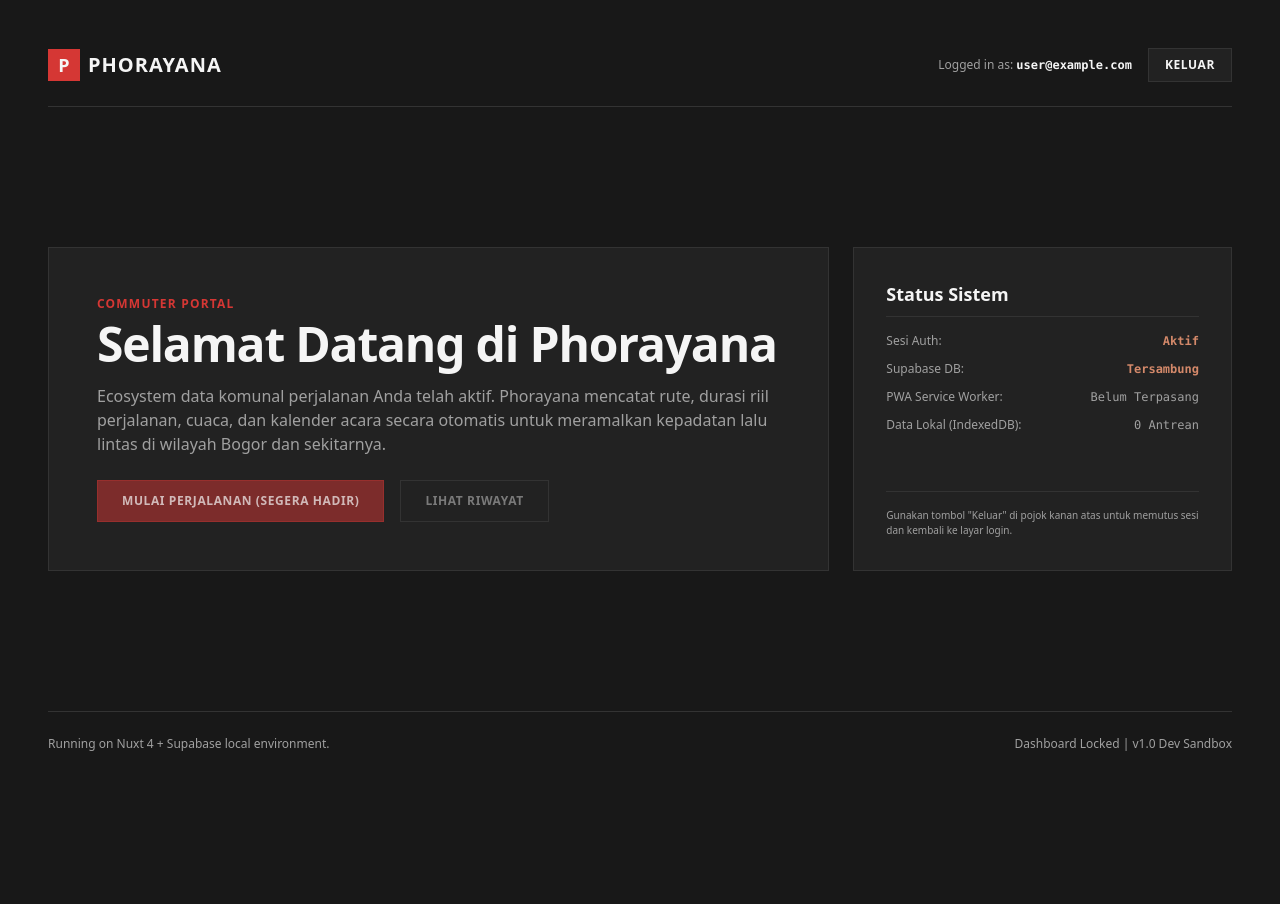
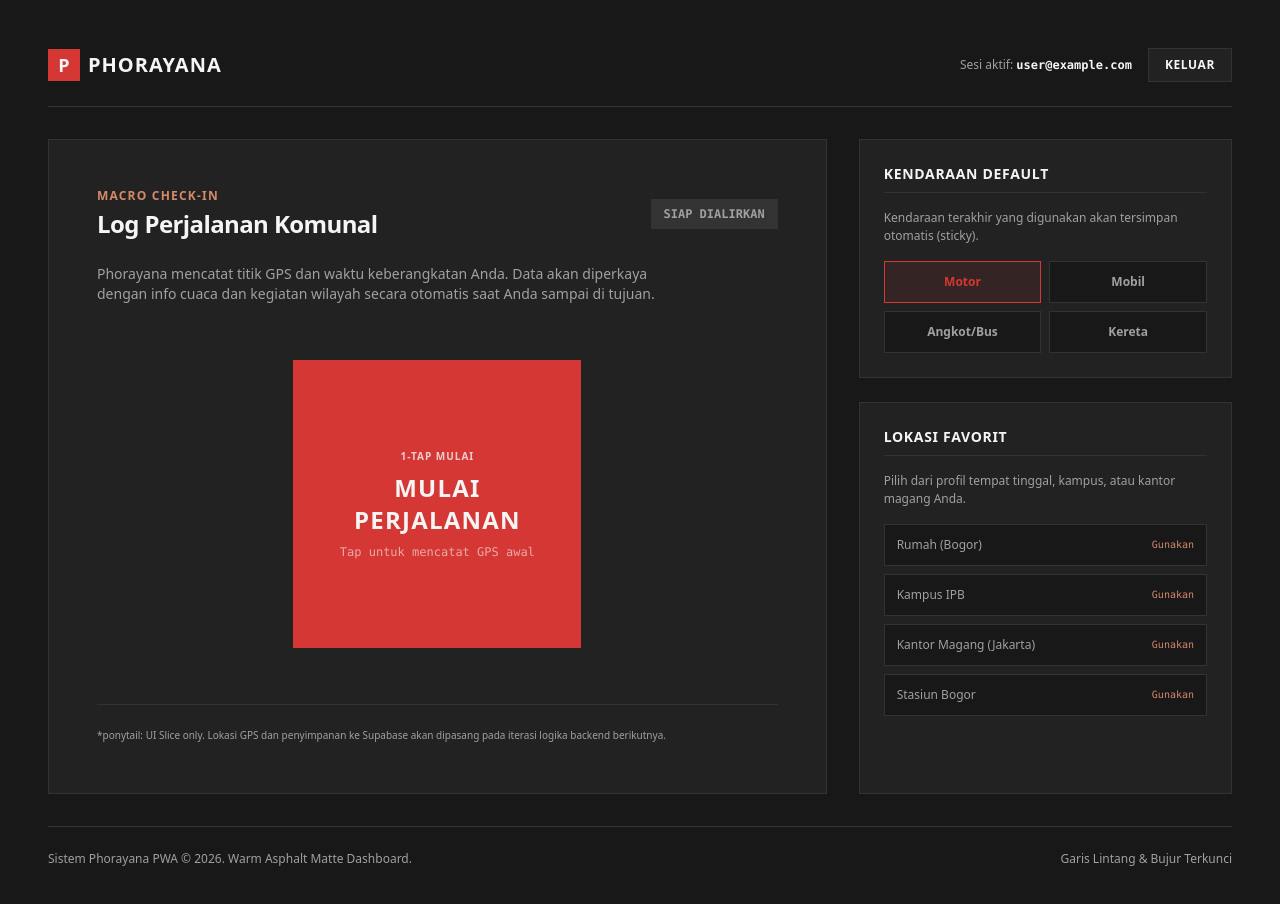
Before and after one commit to FatihKawakib04/phorayana, a Nuxt app: page / in a window 1280 px wide. Shown: the top 904 px of the page. Before the commit the page ends 800 px from the top, so only its background shows below. Built offline with nearby package versions, Linux system fonts and the light colour scheme; no server answers; sample sign-in values are in the browser's storage.

Commit message:
feat: implement reactive 1-Tap Check-In macro button UI

```diff
--- a/app/pages/index.vue
+++ b/app/pages/index.vue
@@ -1,6 +1,6 @@
 <template>
   <div class="min-h-screen bg-phorayana-base text-phorayana-text-primary p-6 md:p-12 flex flex-col justify-between">
-    <!-- Header -->
+    <!-- Top Navigation Bar -->
     <header class="flex justify-between items-center border-b border-phorayana-border pb-6">
       <div class="flex items-center gap-2">
         <div class="w-8 h-8 bg-phorayana-primary flex items-center justify-center font-bold text-lg text-phorayana-text-primary rounded-none">
@@ -11,95 +11,159 @@
 
       <div class="flex items-center gap-4">
         <span class="hidden md:inline text-xs text-phorayana-text-secondary">
-          Logged in as: <strong class="text-phorayana-text-primary font-mono">{{ user?.email }}</strong>
+          Sesi aktif: <strong class="text-phorayana-text-primary font-mono">{{ user?.email }}</strong>
         </span>
         <button
           @click="handleLogout"
           :disabled="isLoggingOut"
           class="bg-phorayana-surface hover:bg-phorayana-primary border border-phorayana-border hover:border-phorayana-primary text-phorayana-text-primary text-xs font-bold py-2 px-4 transition-all duration-200 uppercase tracking-wider rounded-none disabled:opacity-50"
         >
-          {{ isLoggingOut ? 'Logging Out...' : 'Keluar' }}
+          {{ isLoggingOut ? 'Keluar...' : 'Keluar' }}
         </button>
       </div>
     </header>
 
-    <!-- Main Content Grid -->
-    <main class="my-auto py-12">
-      <div class="max-w-screen-2xl mx-auto grid grid-cols-1 md:grid-cols-3 gap-6">
-        <!-- Dashboard Welcome Hero -->
-        <div class="md:col-span-2 bg-phorayana-surface border border-phorayana-border p-8 md:p-12 flex flex-col justify-center rounded-none">
-          <span class="text-xs text-phorayana-primary uppercase font-bold tracking-widest mb-2">
-            Commuter Portal
-          </span>
-          <h2 class="text-3xl md:text-5xl font-extrabold tracking-tight mb-4">
-            Selamat Datang di Phorayana
-          </h2>
-          <p class="text-phorayana-text-secondary text-sm md:text-base leading-relaxed max-w-2xl mb-6">
-            Ecosystem data komunal perjalanan Anda telah aktif. Phorayana mencatat rute, durasi riil perjalanan, cuaca, dan kalender acara secara otomatis untuk meramalkan kepadatan lalu lintas di wilayah Bogor dan sekitarnya.
-          </p>
-          <div class="flex flex-wrap gap-4">
-            <!-- Disabled Placeholder CTA buttons to represent future flows -->
+    <!-- Main Content Area -->
+    <main class="my-auto py-8">
+      <div class="max-w-screen-2xl mx-auto grid grid-cols-1 lg:grid-cols-3 gap-8">
+
+        <!-- Left Panel: 1-Tap Check-In Widget (Takes 2 Columns on Desktop) -->
+        <div class="lg:col-span-2 bg-phorayana-surface border border-phorayana-border p-8 md:p-12 flex flex-col justify-between min-h-[450px] rounded-none">
+          <div>
+            <div class="flex items-center justify-between mb-6">
+              <div>
+                <span class="text-xs text-phorayana-accent uppercase font-bold tracking-widest block mb-1">
+                  Macro Check-In
+                </span>
+                <h2 class="text-2xl font-bold tracking-tight">
+                  Log Perjalanan Komunal
+                </h2>
+              </div>
+
+              <!-- Active Trip Status Pill -->
+              <div
+                v-if="isTracking"
+                class="flex items-center gap-2 bg-phorayana-accent/10 border border-phorayana-accent text-phorayana-accent px-3 py-1.5 text-xs font-mono font-semibold"
+              >
+                <span class="relative flex h-2 w-2">
+                  <span class="animate-ping absolute inline-flex h-full w-full rounded-full bg-phorayana-accent opacity-75"></span>
+                  <span class="relative inline-flex rounded-full h-2 w-2 bg-phorayana-accent"></span>
+                </span>
+                TRIP BERJALAN: {{ formatTime(elapsedTime) }}
+              </div>
+              <div
+                v-else
+                class="bg-phorayana-border text-phorayana-text-secondary px-3 py-1.5 text-xs font-mono font-semibold border border-phorayana-border"
+              >
+                SIAP DIALIRKAN
+              </div>
+            </div>
+
+            <p class="text-phorayana-text-secondary text-xs md:text-sm max-w-xl leading-relaxed mb-8">
+              Phorayana mencatat titik GPS dan waktu keberangkatan Anda. Data akan diperkaya dengan info cuaca dan kegiatan wilayah secara otomatis saat Anda sampai di tujuan.
+            </p>
+          </div>
+
+          <!-- Central Viewport: The Macro Button -->
+          <div class="flex flex-col items-center justify-center my-auto py-6">
             <button
-              disabled
-              class="bg-phorayana-primary/50 text-phorayana-text-primary/70 border border-phorayana-primary/30 text-xs font-bold py-3 px-6 uppercase tracking-wider cursor-not-allowed rounded-none"
+              @click="toggleTracking"
+              :class="[
+                'w-64 h-64 md:w-72 md:h-72 flex flex-col items-center justify-center border-4 border-phorayana-border text-center transition-all duration-300 rounded-none focus:outline-none select-none',
+                isTracking
+                  ? 'bg-phorayana-accent hover:bg-[#be7b5f] text-phorayana-base border-phorayana-accent'
+                  : 'bg-phorayana-primary hover:bg-[#b02f2d] text-phorayana-text-primary border-phorayana-primary'
+              ]"
             >
-              Mulai Perjalanan (Segera Hadir)
+              <span class="text-[10px] uppercase tracking-widest font-extrabold opacity-80 mb-2">
+                {{ isTracking ? 'Sedang Berjalan' : '1-Tap Mulai' }}
+              </span>
+              <span class="text-xl md:text-2xl font-black uppercase tracking-wider px-4">
+                {{ isTracking ? 'AKHIRI PERJALANAN' : 'MULAI PERJALANAN' }}
+              </span>
+              <span v-if="isTracking" class="text-2xl font-mono mt-3 font-bold">
+                {{ formatTime(elapsedTime) }}
+              </span>
+              <span v-else class="text-xs opacity-60 mt-2 font-mono">
+                Tap untuk mencatat GPS awal
+              </span>
             </button>
-            <button
-              disabled
-              class="bg-phorayana-surface text-phorayana-text-secondary/70 border border-phorayana-border text-xs font-bold py-3 px-6 uppercase tracking-wider cursor-not-allowed rounded-none"
-            >
-              Lihat Riwayat
-            </button>
+          </div>
+
+          <!-- Quick Guidelines Notice -->
+          <div class="mt-8 pt-4 border-t border-phorayana-border text-center lg:text-left">
+            <span class="text-[10px] text-phorayana-text-secondary leading-normal">
+              *ponytail: UI Slice only. Lokasi GPS dan penyimpanan ke Supabase akan dipasang pada iterasi logika backend berikutnya.
+            </span>
           </div>
         </div>
 
-        <!-- Sidebar Info -->
-        <div class="bg-phorayana-surface border border-phorayana-border p-8 flex flex-col justify-between rounded-none">
-          <div>
-            <h3 class="text-lg font-bold mb-4 border-b border-phorayana-border pb-2">
-              Status Sistem
+        <!-- Right Panel: Side Controls (Sticky Vehicle & Saved Places) (Takes 1 Column) -->
+        <div class="flex flex-col gap-6">
+
+          <!-- Sticky Vehicle Selection -->
+          <div class="bg-phorayana-surface border border-phorayana-border p-6 rounded-none">
+            <h3 class="text-sm font-bold uppercase tracking-wider text-phorayana-text-primary border-b border-phorayana-border pb-2 mb-4">
+              Kendaraan Default
             </h3>
-            <ul class="space-y-3 text-xs">
-              <li class="flex justify-between">
-                <span class="text-phorayana-text-secondary">Sesi Auth:</span>
-                <span class="font-mono text-phorayana-accent font-semibold">Aktif</span>
-              </li>
-              <li class="flex justify-between">
-                <span class="text-phorayana-text-secondary">Supabase DB:</span>
-                <span class="font-mono text-phorayana-accent font-semibold">Tersambung</span>
-              </li>
-              <li class="flex justify-between">
-                <span class="text-phorayana-text-secondary">PWA Service Worker:</span>
-                <span class="font-mono text-phorayana-text-secondary">Belum Terpasang</span>
-              </li>
-              <li class="flex justify-between">
-                <span class="text-phorayana-text-secondary">Data Lokal (IndexedDB):</span>
-                <span class="font-mono text-phorayana-text-secondary">0 Antrean</span>
-              </li>
-            </ul>
+            <p class="text-xs text-phorayana-text-secondary mb-4 leading-normal">
+              Kendaraan terakhir yang digunakan akan tersimpan otomatis (sticky).
+            </p>
+            <div class="grid grid-cols-2 gap-2 text-xs">
+              <button
+                v-for="vehicle in ['Motor', 'Mobil', 'Angkot/Bus', 'Kereta']"
+                :key="vehicle"
+                :class="[
+                  'p-3 text-center border font-bold transition-colors select-none rounded-none',
+                  vehicle === 'Motor'
+                    ? 'border-phorayana-primary bg-phorayana-primary/10 text-phorayana-primary'
+                    : 'border-phorayana-border bg-phorayana-base text-phorayana-text-secondary hover:text-phorayana-text-primary'
+                ]"
+              >
+                {{ vehicle }}
+              </button>
+            </div>
           </div>
-          <div class="mt-8 pt-4 border-t border-phorayana-border text-[10px] text-phorayana-text-secondary">
-            Gunakan tombol "Keluar" di pojok kanan atas untuk memutus sesi dan kembali ke layar login.
+
+          <!-- Saved Places Selection -->
+          <div class="bg-phorayana-surface border border-phorayana-border p-6 rounded-none flex-grow">
+            <h3 class="text-sm font-bold uppercase tracking-wider text-phorayana-text-primary border-b border-phorayana-border pb-2 mb-4">
+              Lokasi Favorit
+            </h3>
+            <p class="text-xs text-phorayana-text-secondary mb-4 leading-normal">
+              Pilih dari profil tempat tinggal, kampus, atau kantor magang Anda.
+            </p>
+            <div class="space-y-2">
+              <div
+                v-for="place in ['Rumah (Bogor)', 'Kampus IPB', 'Kantor Magang (Jakarta)', 'Stasiun Bogor']"
+                :key="place"
+                class="flex items-center justify-between p-3 bg-phorayana-base border border-phorayana-border text-xs text-phorayana-text-secondary hover:text-phorayana-text-primary cursor-pointer transition-colors"
+              >
+                <span>{{ place }}</span>
+                <span class="text-[10px] font-mono text-phorayana-accent">Gunakan</span>
+              </div>
+            </div>
           </div>
+
         </div>
+
       </div>
     </main>
 
     <!-- Footer -->
     <footer class="border-t border-phorayana-border pt-6 flex flex-col md:flex-row justify-between items-center gap-4 text-xs text-phorayana-text-secondary">
       <div>
-        Running on Nuxt 4 + Supabase local environment.
+        Sistem Phorayana PWA &copy; 2026. Warm Asphalt Matte Dashboard.
       </div>
       <div>
-        Dashboard Locked | v1.0 Dev Sandbox
+        Garis Lintang & Bujur Terkunci
       </div>
     </footer>
   </div>
 </template>
 
 <script setup>
-import { ref, watchEffect } from 'vue'
+import { ref, watchEffect, onUnmounted } from 'vue'
 
 const supabase = useSupabaseClient()
 const user = useSupabaseUser()
@@ -113,9 +177,37 @@ watchEffect(() => {
   }
 })
 
+const isTracking = ref(false)
+const elapsedTime = ref(0)
+let timerInterval = null
+
+const toggleTracking = () => {
+  isTracking.value = !isTracking.value
+  if (isTracking.value) {
+    elapsedTime.value = 0
+    timerInterval = setInterval(() => {
+      elapsedTime.value++
+    }, 1000)
+  } else {
+    if (timerInterval) clearInterval(timerInterval)
+  }
+}
+
+const formatTime = (seconds) => {
+  const h = Math.floor(seconds / 3600).toString().padStart(2, '0')
+  const m = Math.floor((seconds % 3600) / 60).toString().padStart(2, '0')
+  const s = (seconds % 60).toString().padStart(2, '0')
+  return `${h}:${m}:${s}`
+}
+
+onUnmounted(() => {
+  if (timerInterval) clearInterval(timerInterval)
+})
+
 const handleLogout = async () => {
   isLoggingOut.value = true
   try {
+    if (timerInterval) clearInterval(timerInterval)
     const { error } = await supabase.auth.signOut()
     if (error) throw error
     router.replace('/login')
```
